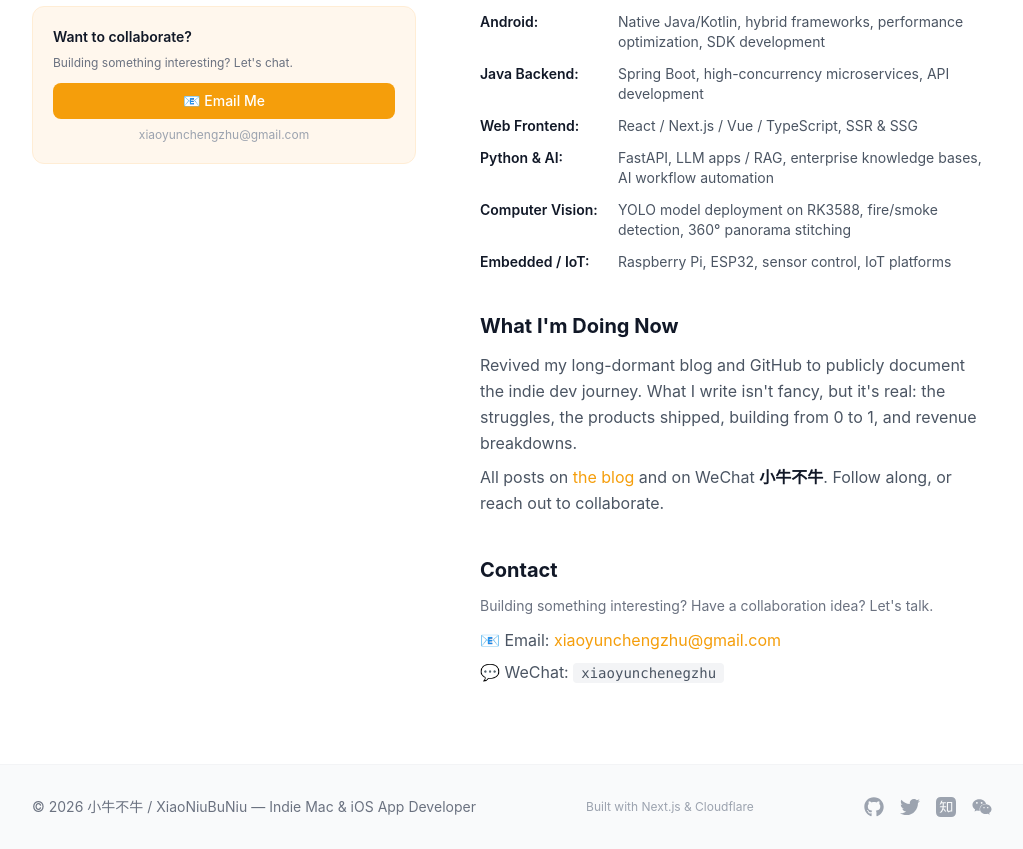
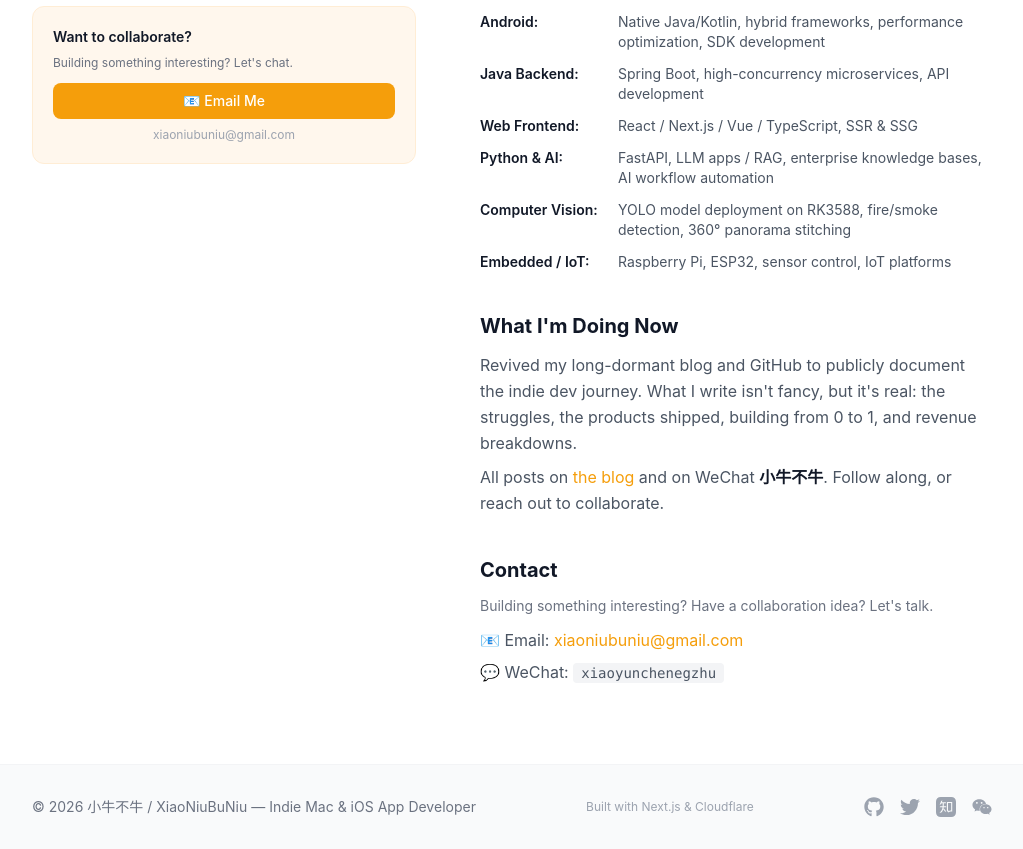
Before and after one commit to xiaoyunchengzhu/xiaoniubuniu-web, a Next.js app: page /about in a window 1280 px wide. Shown: the part 747-1596 px from the top of the page, without its empty margins (128-1151 px from the left). Built offline with nearby package versions, Linux system fonts and the light colour scheme.

Commit message:
update email

```diff
--- a/src/app/about/page.tsx
+++ b/src/app/about/page.tsx
@@ -47,7 +47,7 @@ export default function AboutPage() {
       "Embedded Systems",
       "IoT",
     ],
-    email: "xiaoyunchengzhu@gmail.com",
+    email: "xiaoniubuniu@gmail.com",
   };
 
   return (
@@ -100,13 +100,13 @@ export default function AboutPage() {
               Building something interesting? Let&apos;s chat.
             </p>
             <a
-              href="mailto:xiaoyunchengzhu@gmail.com"
+              href="mailto:xiaoniubuniu@gmail.com"
               className="block text-sm text-center px-4 py-2 rounded-lg bg-brand-orange text-white font-medium hover:bg-brand-orange-dark transition-colors"
             >
               📧 Email Me
             </a>
             <p className="text-xs text-gray-400 mt-2 text-center">
-              xiaoyunchengzhu@gmail.com
+              xiaoniubuniu@gmail.com
             </p>
           </div>
         </div>
@@ -182,10 +182,10 @@ export default function AboutPage() {
               <li>
                 📧 Email:{" "}
                 <a
-                  href="mailto:xiaoyunchengzhu@gmail.com"
+                  href="mailto:xiaoniubuniu@gmail.com"
                   className="text-brand-orange hover:underline"
                 >
-                  xiaoyunchengzhu@gmail.com
+                  xiaoniubuniu@gmail.com
                 </a>
               </li>
               <li>
```
Also changed, not shown: content/blog/xiaoniubuniu-site-build.md (+1 -1 lines), content/products/iot-platform.md (+1 -1 lines).
